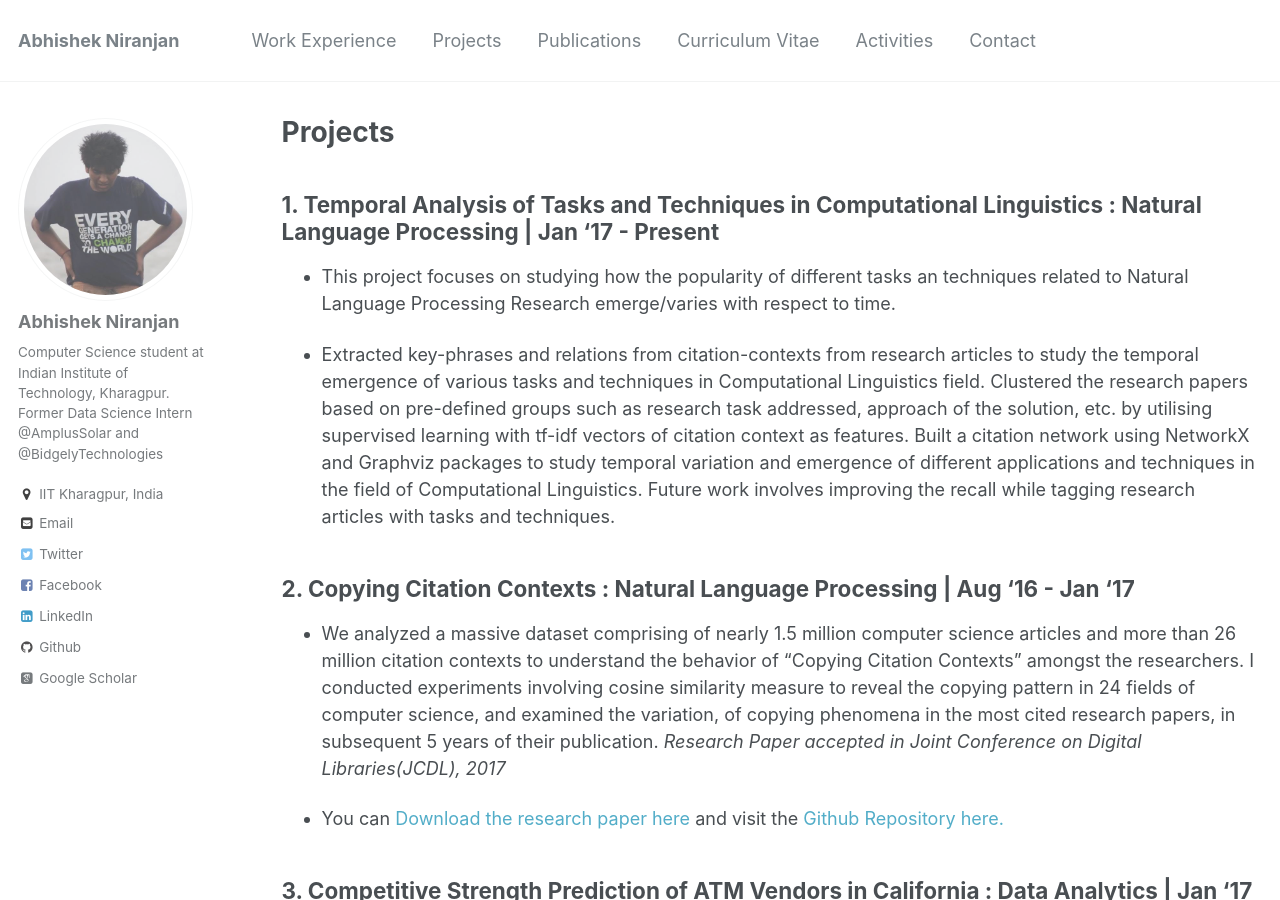
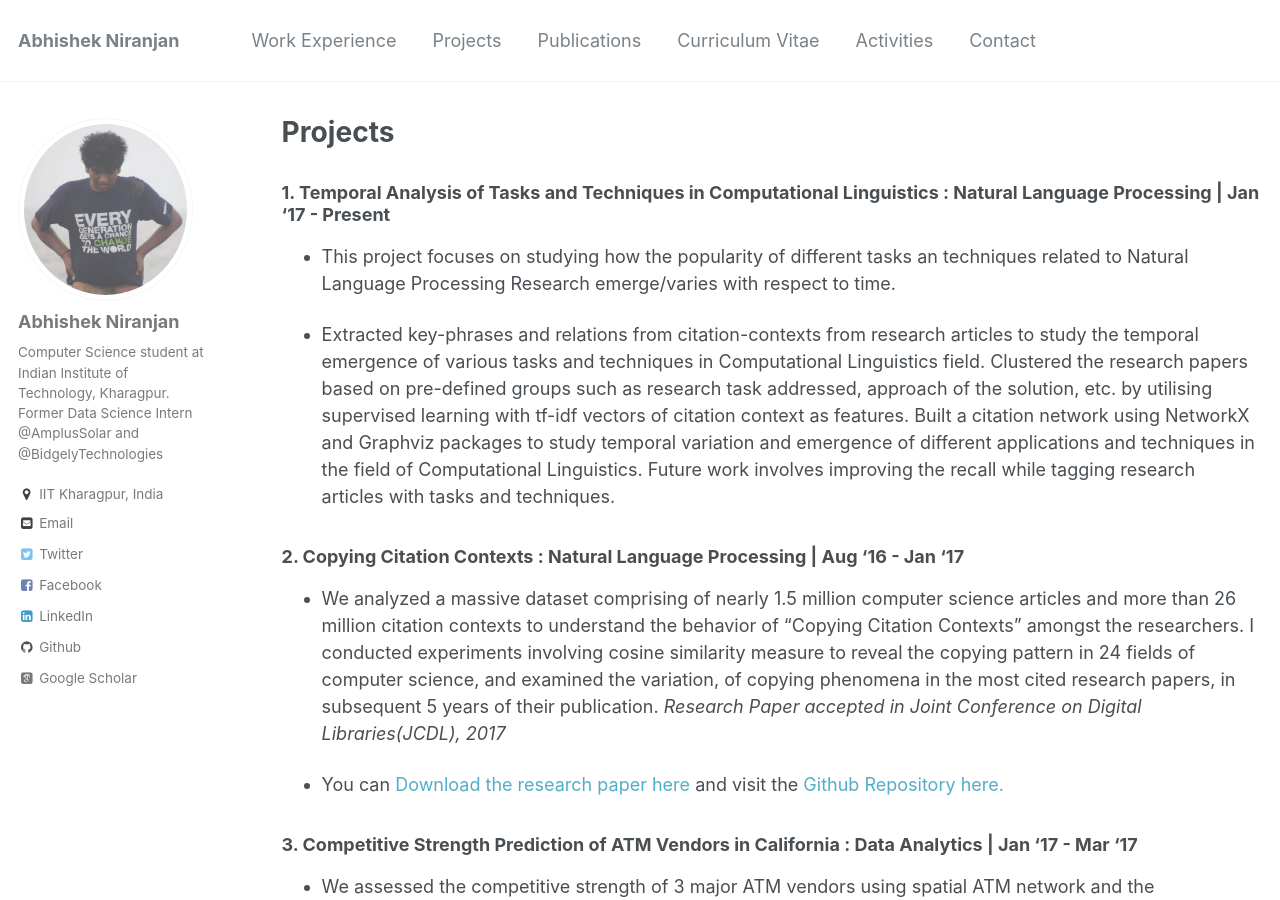
Before and after one commit to abhishek-niranjan/abhishek-niranjan.github.io, a Jekyll site: the page built from _pages/projects.md, in a window 1280 px wide and 900 px high. Built offline with Jekyll 4.4.1, drawn with Linux system fonts in a browser that asks for light colours; some web fonts are replaced.

```diff
--- a/_pages/projects.md
+++ b/_pages/projects.md
@@ -12,40 +12,40 @@ author_profile: true
 {% endfor %} -->
 
 
-## 1. Temporal Analysis of Tasks and Techniques in Computational Linguistics : Natural Language Processing | Jan '17 - Present
+### 1. Temporal Analysis of Tasks and Techniques in Computational Linguistics : Natural Language Processing | Jan '17 - Present
 
 * This project focuses on studying how the popularity of different tasks an techniques related to Natural Language Processing Research emerge/varies with respect to time.
 
 * Extracted key-phrases and relations from citation-contexts from research articles to study the temporal emergence of various tasks and techniques in Computational Linguistics field. Clustered the research papers based on pre-defined groups such as research task addressed, approach of the solution, etc. by utilising supervised learning with tf-idf vectors of citation context as features. Built a citation network using NetworkX and Graphviz packages to study temporal variation and emergence of different applications and techniques in the field of Computational Linguistics. Future work involves improving the recall while tagging research articles with tasks and techniques.
 
 
-## 2. Copying Citation Contexts : Natural Language Processing | Aug '16 - Jan '17
+### 2. Copying Citation Contexts : Natural Language Processing | Aug '16 - Jan '17
 
 * We analyzed a massive dataset comprising of nearly 1.5 million computer science articles and more than 26 million citation
 contexts to understand the behavior of "Copying Citation Contexts" amongst the researchers. I conducted experiments involving cosine similarity measure to reveal the copying pattern in 24 fields of computer science, and examined the variation, of copying phenomena in the most cited research papers, in subsequent 5 years of their publication. _Research Paper accepted in Joint Conference on Digital Libraries(JCDL), 2017_
 
 * You can <span style="color:#52ADC8;"> [Download the research paper here](https://arxiv.org/pdf/1705.02499.pdf)</span> and visit the <span style="color:#52ADC8;">[Github Repository here.](https://github.com/abhishek-niranjan/Citation-Reuse-and-Copying)</span>
 
-## 3. Competitive Strength Prediction of ATM Vendors in California : Data Analytics | Jan '17 - Mar '17
+### 3. Competitive Strength Prediction of ATM Vendors in California : Data Analytics | Jan '17 - Mar '17
 
 * We assessed the competitive strength of 3 major ATM vendors using spatial ATM network and the demographics of California. We visualized feature importance using Tableau and clustered the ATM locations by utilizing k-means approach, and reverse engineered the feature weights by applying Random Forest Classifier on the clustered data for each county. I built a county specific linear regressor to model the revenue of each ATM, and enhanced the whole California state linear model by adding county-specific linear model to estimate the annual revenue generation of each ATM location.
 
 * <span style="color:#52ADC8;">[Project Report](https://abhishek-niranjan.github.io/files/prj3.pdf)</span>
 
-## 4. Sign Language Translation Through Sensory Gloves : Machine Learning | Aug '16 - Nov '16
+### 4. Sign Language Translation Through Sensory Gloves : Machine Learning | Aug '16 - Nov '16
 
 * I worked in a team to translate American sign language gestures to text using flex sensing gloves with positional sensors. We compared different classifiers on input data from sensory gloves to train the alpha-numerical character recognition algorithm, and built a statistical language model based on stochastic grammar to recognise meaningful words from a stream of characters.
 
 * <span style="color:#52ADC8;">[Github Repository](https://github.com/abhishek-niranjan/SignToSpeech)</span>
 
-## 5. Topic Drift in Comments Section of Articles : Natural Language Processing | Jan '16 - Apr '16
+### 5. Topic Drift in Comments Section of Articles : Natural Language Processing | Jan '16 - Apr '16
 
 * I studied the phenomena of Topic Drifting in the comments section of an online article by identifying the comment which
 deviates from the topics touched by the article or discussion in the prior comments. I applied LDA (Latent Dirichlet Allocation) Model to generate the topics associated with the content of the article, Thus, tagging article sentences to the corresponding topic. I finally employed cosine similarity metric to map comments to the topics generated from the article to filter out the true negatives.
 
 * <span style="color:#52ADC8;">[Final Term Project Presentation](https://abhishek-niranjan.github.io/files/prj5.pdf)</span>
 
-## 6. Data Extractor from 2D Plots : Software Development | Mar '16 - Apr '16
+### 6. Data Extractor from 2D Plots : Software Development | Mar '16 - Apr '16
 
 * I worked in a team of 15 members in Inter-Hall Software Development Competition to build a graph extractor that detects
 plots in any PDF and digitizes the graphs. I was responsible to build a module which digitizes the plot lines using the pixel values from the graphical(BW) image by aptly scaling them to the given range of the axes imported from the OCR module using Python Imaging Library.
```
